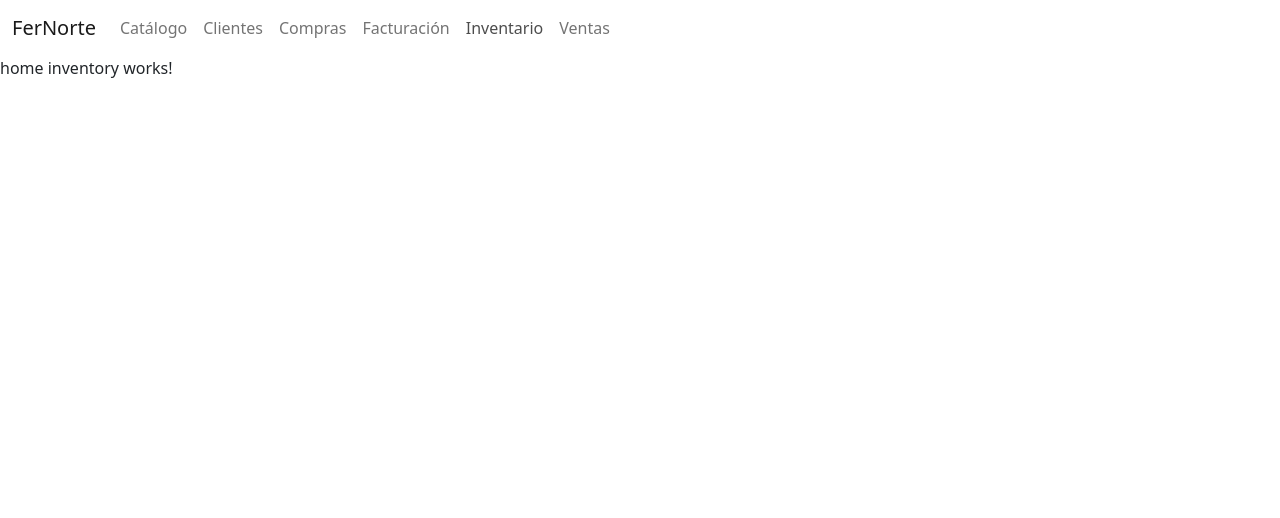
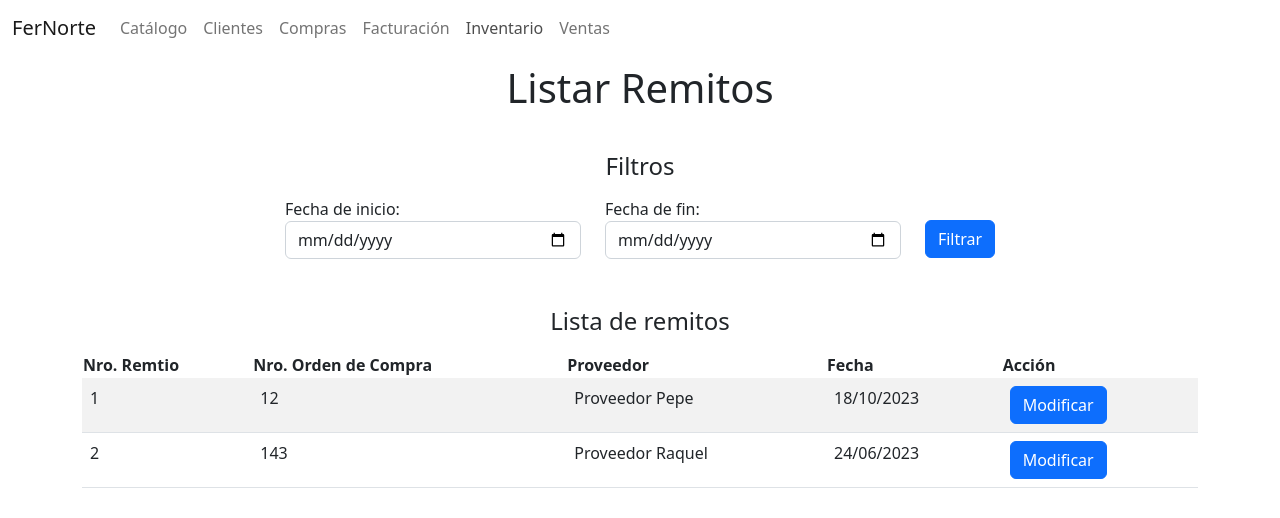
Before and after one commit to fpiemontesi/fernorte-app-2w1, an Angular app: page / in a window 1280 px wide. Both pictures are taken after a click on the link "Inventario". Shown: the top 518 px of the page. Built offline with nearby package versions, Linux system fonts and the light colour scheme.

Commit message:
funcionalidadBasica

```diff
--- a/src/app/modules/inventory/components/home/home.component.html
+++ b/src/app/modules/inventory/components/home/home.component.html
@@ -1 +1 @@
-<p>home inventory works!</p>
+<fn-lista-remitos></fn-lista-remitos>
--- /dev/null
+++ b/src/app/modules/inventory/components/lista-remitos/lista-remitos.component.css
@@ -0,0 +1,8 @@
+nav div h1{
+    width: 100%;
+    text-align: center;
+  }
+
+.boton-css{
+    margin-top: 23px;
+}
--- /dev/null
+++ b/src/app/modules/inventory/components/lista-remitos/lista-remitos.component.html
@@ -0,0 +1,52 @@
+<nav class="navbar navbar-expand-lg bg-body-tertiary mb-4">
+    <div class="container-fluid ">
+      <h1>Listar Remitos</h1>
+    </div>
+</nav>
+
+<h4 style="text-align: center;">Filtros</h4>
+<div class="container-fluid mt-3 mb-5">
+    <div class="row d-flex justify-content-center">
+
+        <div class="col-md-3">
+            <div class="form-group">
+                <label for="fechaInicio">Fecha de inicio:</label>
+                <input type="date" class="form-control" id="fechaInicio" name="fechaInicio" [(ngModel)]="fechaInicio">
+            </div>
+        </div>
+
+        <div class="col-md-3">
+            <div class="form-group">
+                <label for="fechaFin">Fecha de fin:</label>
+                <input type="date" class="form-control" id="fechaFin" name="fechaFin" [(ngModel)]="fechaFin">
+            </div>
+        </div>
+
+        <div class="col-auto">
+            <button class="btn btn-primary boton-css" (click)="filtrar()">Filtrar</button>
+        </div>
+
+    </div>
+</div>
+
+<h4 style="text-align: center;">Lista de remitos</h4>
+<div class="container mt-3">
+    <table class="table table table-striped">
+        <tr>
+            <th>Nro. Remtio</th>
+            <th>Nro. Orden de Compra</th>
+            <th>Proveedor</th>
+            <th>Fecha</th>
+            <th>Acción</th>
+        </tr>
+        <tbody>
+        <tr *ngFor="let r of remitosFiltrados" >
+            <td>{{r.nroRemito}}</td>
+            <td>{{r.nroOrdenCompra}}</td>
+            <td>{{r.proveedor}}</td>
+            <td>{{r.fecha | date:'dd/MM/yyyy' }}</td>
+            <td><button class="btn btn-primary" (click)="onModificar(r.idRemito)">Modificar</button></td>
+        </tr>
+        </tbody>
+    </table>
+</div>
--- /dev/null
+++ b/src/app/modules/inventory/components/lista-remitos/lista-remitos.component.ts
@@ -0,0 +1,69 @@
+import { Component, OnInit } from '@angular/core';
+import { Remito } from '../../models/remito';
+import { RemitoServService } from '../../services/remito-serv.service';
+
+@Component({
+  selector: 'fn-lista-remitos',
+  templateUrl: './lista-remitos.component.html',
+  styleUrls: ['./lista-remitos.component.css']
+})
+export class ListaRemitosComponent implements OnInit{
+
+
+  remitos:Remito[]=[
+    //ejemplos de prueba
+    {
+      idRemito:20,
+      nroRemito: 1,
+      nroOrdenCompra: 12,
+      proveedor: 'Proveedor Pepe',
+      fecha: new Date('2023-10-18')
+    },
+    {
+      idRemito:21,
+      nroRemito: 2,
+      nroOrdenCompra: 143,
+      proveedor: 'Proveedor Raquel',
+      fecha: new Date('2023-06-24')
+    },
+  ]
+
+  fechaInicio: Date;
+  fechaFin: Date;
+  remitosFiltrados: Remito[] = [];
+
+
+  constructor(private serviceRemito: RemitoServService ){
+    this.fechaFin= new Date();
+    this.fechaInicio= new Date();
+  }
+
+  ngOnInit(): void {
+    this.remitosFiltrados=this.remitos;
+  }
+
+  onModificar(id:number){}
+
+  filtrar() { //gracias GPT por aclararme muchas cosas sobre formato fechas y stings ...
+    const normalizedFechaInicio = new Date(this.fechaInicio);
+    const normalizedFechaFin = new Date(this.fechaFin);
+
+    this.remitosFiltrados = this.remitos.filter(remito => {
+        const fechaRemito = remito.fecha;
+
+        return fechaRemito >= normalizedFechaInicio && fechaRemito <= normalizedFechaFin;
+    });
+}
+
+
+  // filtrar() {
+  //   console.log("Fecha inicio:", this.fechaInicio);
+  //   console.log("Fecha fin:", this.fechaFin);
+  //   this.remitosFiltrados = this.remitos.filter(remito => {
+  //     let fechaRemito = new Date(remito.fecha);
+  //     return fechaRemito >= this.fechaInicio && fechaRemito <= this.fechaFin;
+  //   });
+  // }
+
+
+}
--- a/src/app/modules/inventory/inventory.module.ts
+++ b/src/app/modules/inventory/inventory.module.ts
@@ -1,11 +1,14 @@
 import { NgModule } from '@angular/core';
 import { CommonModule } from '@angular/common';
 import { HomeComponent } from './components/home/home.component';
+import { ListaRemitosComponent } from './components/lista-remitos/lista-remitos.component';
+import { FormsModule } from '@angular/forms';
 
 @NgModule({
-  declarations: [HomeComponent],
+  declarations: [HomeComponent, ListaRemitosComponent],
   providers: [],
-  imports: [CommonModule],
+  imports: [CommonModule,
+            FormsModule],
   exports: [HomeComponent],
 })
 export class InventaryModule {}
--- /dev/null
+++ b/src/app/modules/inventory/models/remito.ts
@@ -0,0 +1,7 @@
+export class Remito {
+    idRemito: number=0;
+    nroRemito: number=0;
+    nroOrdenCompra: number=0;
+    proveedor: string="";
+    fecha: Date = new Date();
+}
--- /dev/null
+++ b/src/app/modules/inventory/services/remito-serv.service.ts
@@ -0,0 +1,9 @@
+import { Injectable } from '@angular/core';
+
+@Injectable({
+  providedIn: 'root'
+})
+export class RemitoServService {
+
+  constructor() { }
+}
```
Also changed, not shown: 2 other files (tests, documents, lock files or other folders).
